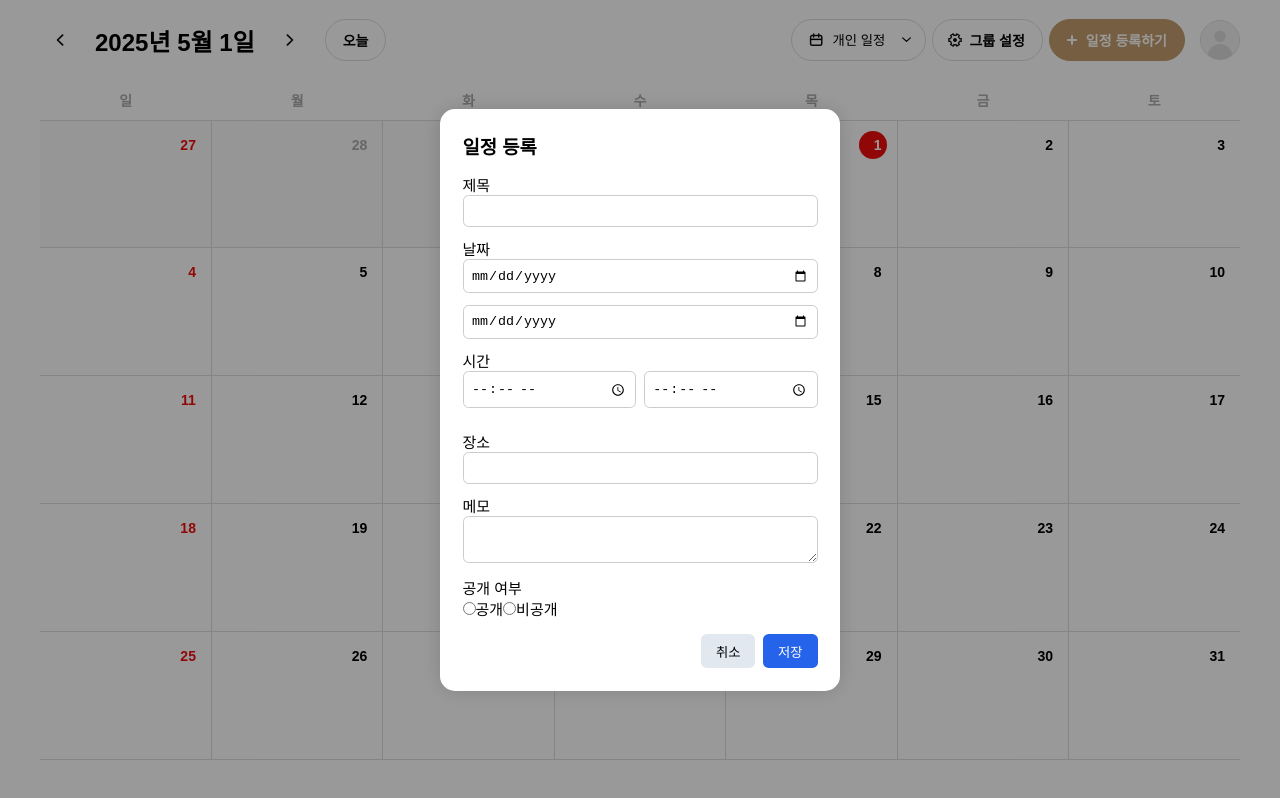
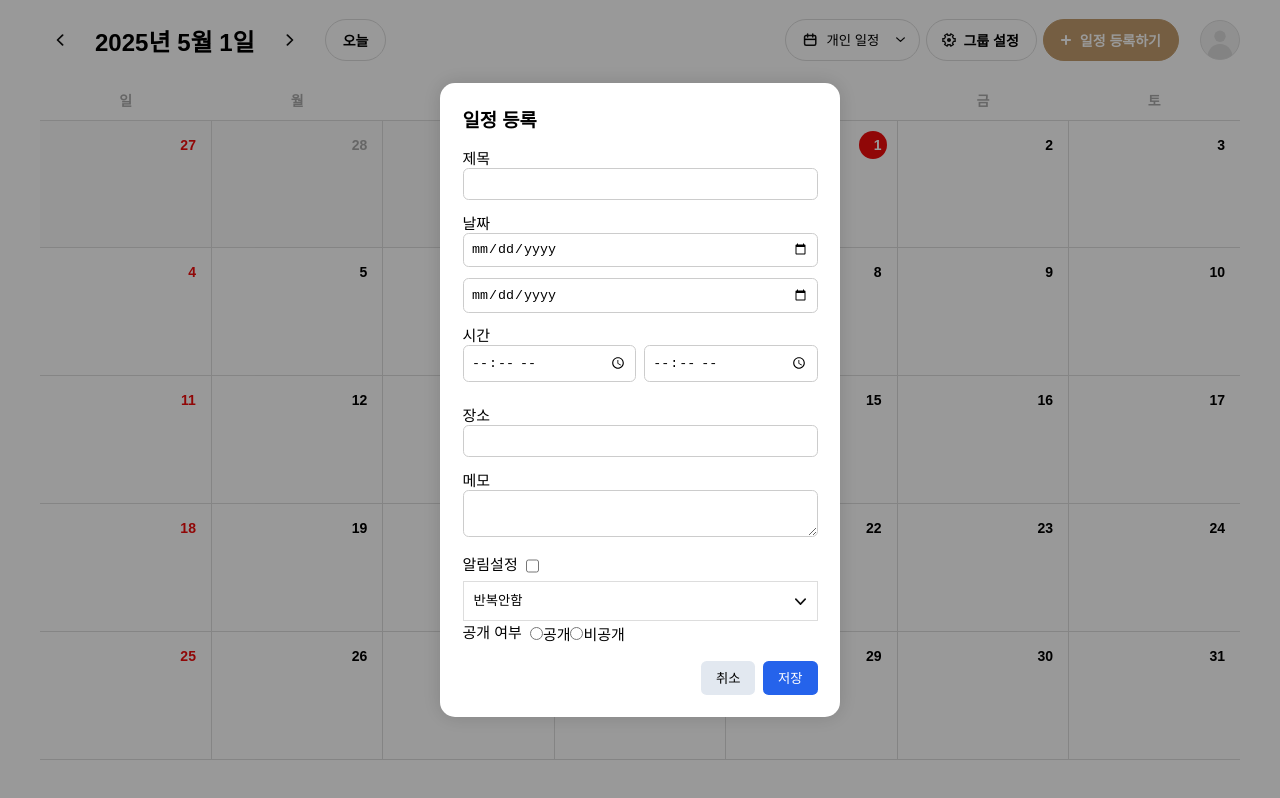
Before and after one commit to twd1509/Planner-Front-end, a React (Create React App) app: page / in a window 1280 px wide. Both pictures are taken after a click on the link "일정 등록하기". Built offline with nearby package versions, Linux system fonts and the light colour scheme; no server answers; a web font is replaced by a local one.

Commit message:
일정 등록-서버로 전송 준비 작업 중

```diff
--- a/src/css/ScheduleForm.module.css
+++ b/src/css/ScheduleForm.module.css
@@ -70,3 +70,9 @@
   border: none;
   cursor: pointer;
 }
+
+.formGroup {
+  display: flex;
+  align-items: center;
+  gap: 8px; /* 라벨과 체크박스 간 간격 */
+}
--- a/src/schedule/ScheduleForm.js
+++ b/src/schedule/ScheduleForm.js
@@ -2,39 +2,64 @@ import React, { useState } from "react";
 import styles from "../css/ScheduleForm.module.css";
 
 const ScheduleModal = ({ isOpen, onClose, onSave }) => {
-  const [data,setData] = useState({
-    title : '',
-    startDate : '',
-    endDate : '',
-    startTime : '',
-    endTime : '',
-    location : '',
-    memo : '',
-    reminder : '',
-    repeat : '',
-    auth : 0,
-    state : '',
-    category : '',
-    color : ''
+  const [data, setData] = useState({
+    title: "",
+    startDate: "",
+    endDate: "",
+    startTime: "",
+    endTime: "",
+    location: "",
+    memo: "",
+    reminder: "",
+    repeat: "",
+    auth: 0,
+    state: "",
+    category: "",
+    color: "",
   });
 
   const handleSubmit = () => {
-    const newEvent = { data};
+    const newEvent = { data };
     onSave(newEvent);
     onClose();
+    fetch("/api/save", {
+      method: "POST",
+      headers: {
+        "Content-Type": "application/json", // JSON 타입 명시
+      },
+      body: JSON.stringify(newEvent), // 데이터를 JSON 문자열로 변환
+    })
+      .then((response) => {
+        // 응답(Response 객체)을 처리하는 부분
+        if (!response.ok) {
+          throw new Error("서버 오류");
+        }
+        return response.json(); // JSON으로 변환 (또는 text(), blob(), etc.)
+      })
+      .then((data) => {
+        // 위에서 response.json()이 완료된 후 실제 데이터를 다룸
+        console.log("서버 응답:", data);
+        alert("성공적으로 전송되었습니다.");
+      })
+      .catch((error) => {
+        // 오류가 발생했을 때 처리
+        console.error("전송 실패:", error);
+        alert("데이터 전송 실패");
+      });
   };
 
-  const changeValue=(e)=>{
-    const {name,type,value,checked} = e.target;
+  const changeValue = (e) => {
+    const { name, type, value, checked } = e.target;
     setData({
       ...data,
-        [name]:type==="checkbox"?checked:value
-    })
-}
+      [name]: type === "checkbox" ? checked : value,
+    });
+  };
 
   if (!isOpen) return null;
 
   return (
+    <form onSubmit={handleSubmit}>
       <div className={styles.modalOverlay}>
         <div className={styles.modalContainer}>
           <h2 className={styles.modalTitle}>일정 등록</h2>
@@ -98,6 +123,31 @@ const ScheduleModal = ({ isOpen, onClose, onSave }) => {
             value={data.memo}
             onChange={(e) => changeValue(e)}
           />
+          <div className={styles.formGroup}>
+            <label className={styles.label}>알림설정</label>
+            <input
+              type="checkbox"
+              name="reminder"
+              value="design"
+              checked={data.reminder}
+              onChange={changeValue}
+              id="interest1"
+              className={styles.checkbox}
+            />
+          </div>
+          <div className={styles.formGroup}>
+            <select
+              id="repeat"
+              name="repeat"
+              value={data.repeat}
+              onChange={changeValue}
+              className={styles.select}
+            >
+              <option value="반복안함">반복안함</option>
+              <option value="매일">매일</option>
+              <option value="주중">주중</option>
+            </select>
+          </div>
 
           <div className={styles.formGroup}>
             <label className={styles.label}>공개 여부</label>
@@ -124,11 +174,16 @@ const ScheduleModal = ({ isOpen, onClose, onSave }) => {
           </div>
 
           <div className={styles.buttonGroup}>
-          <button onClick={onClose} className={styles.cancelButton}>취소</button>
-          <button onClick={handleSubmit} className={styles.saveButton}>저장</button>
+            <button onClick={onClose} className={styles.cancelButton}>
+              취소
+            </button>
+            <button type="submit" className={styles.saveButton}>
+              저장
+            </button>
           </div>
         </div>
       </div>
+    </form>
   );
 };
 
```
Also changed, not shown: 1 other file (tests, documents, lock files or other folders). Lines whose indentation alone changed are shown as unchanged.
